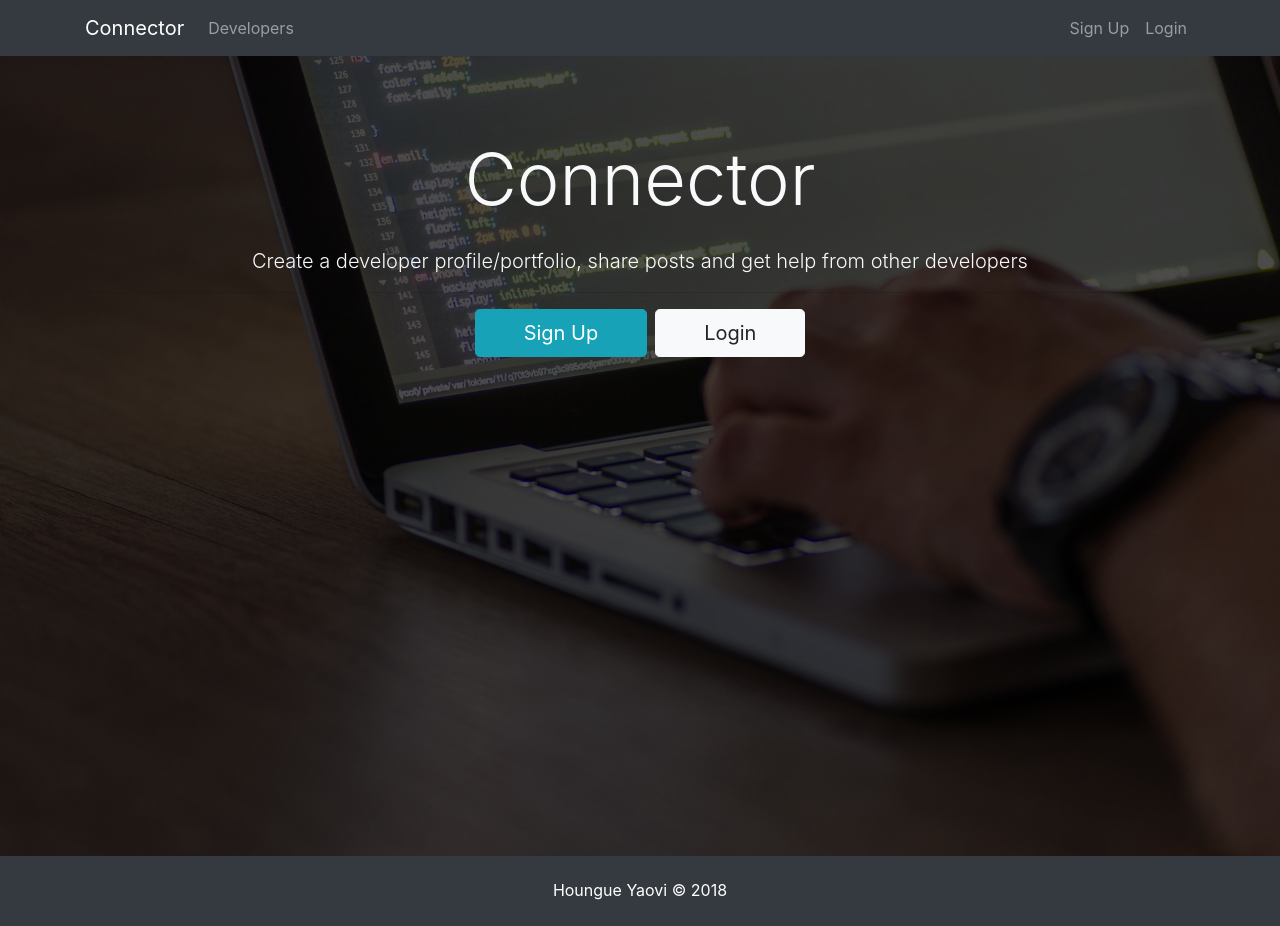
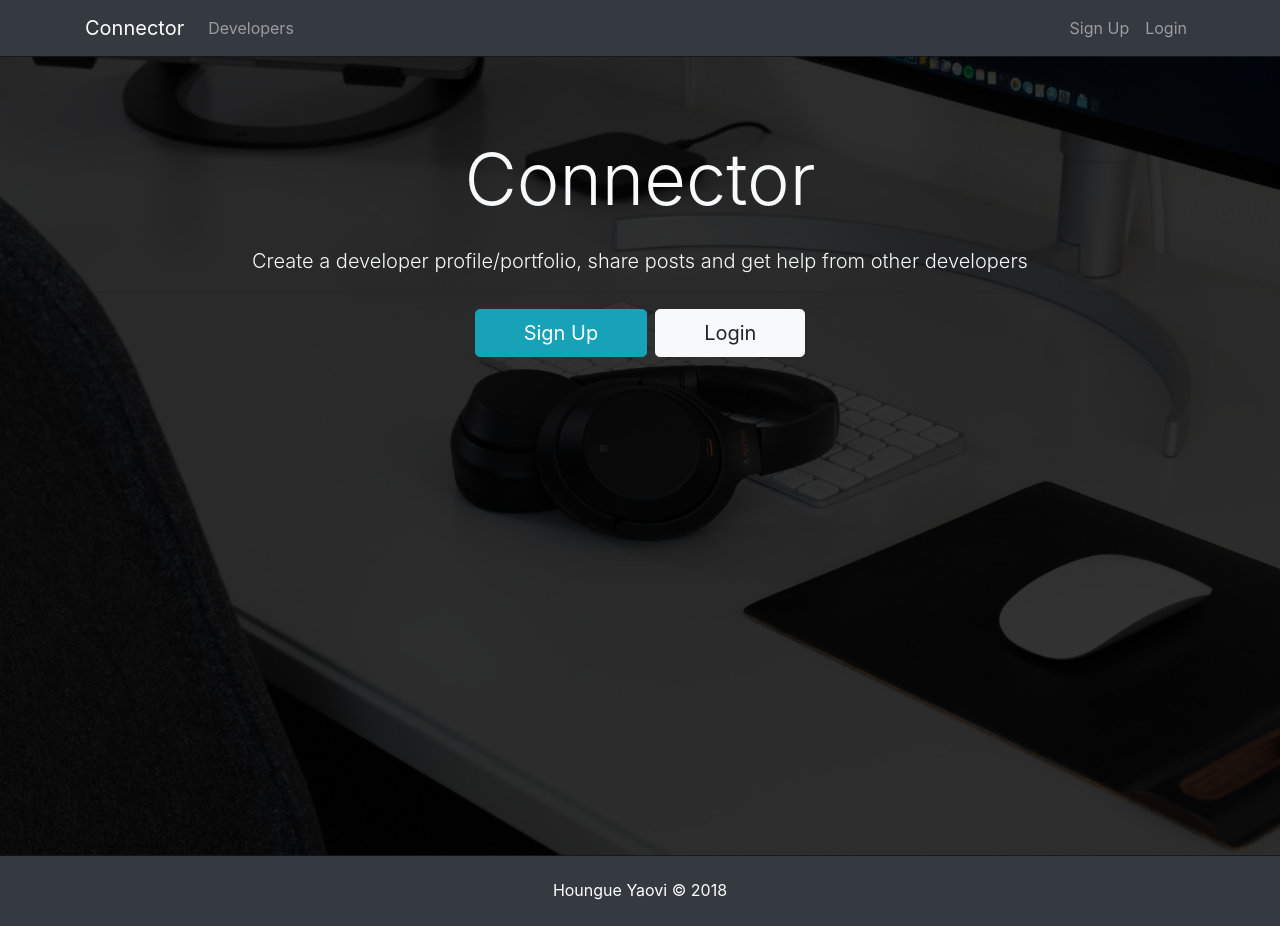
Before and after one commit to hyaovi/nomads, a React (Create React App) app in the folder client/: page / in a window 1280 px wide. Built offline with nearby package versions, Linux system fonts and the light colour scheme.

Commit message:
Changed landing page background

```diff
--- a/client/src/App.css
+++ b/client/src/App.css
@@ -17,7 +17,7 @@ img {
 }
 
 .dark-overlay {
-  background-color: rgba(0, 0, 0, 0.7);
+  background-color: rgba(0, 0, 0, 0.8);
   position: absolute;
   top: 0;
   left: 0;
```
Also changed, not shown: client/src/img/showcase.jpg.
